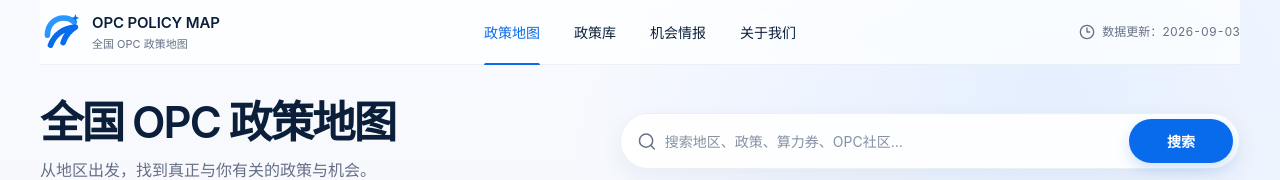
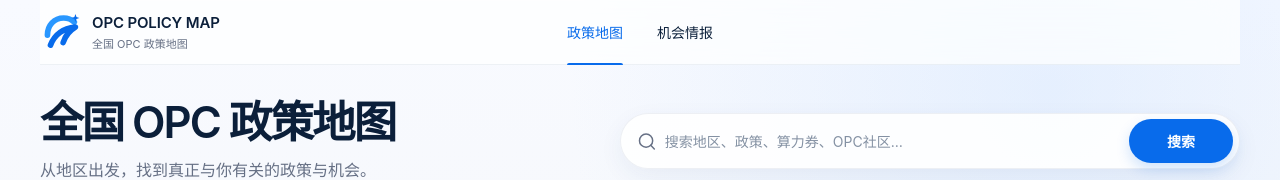
Before and after one commit to TLEON111/opc-policy-map, a Next.js app: page / in a window 1280 px wide. Shown: the top 180 px of the page. Built offline with nearby package versions, Linux system fonts and the light colour scheme; no server answers; the database is empty.

Commit message:
feat(home): 移除顶部无对应界面的「政策库」「关于我们」与「数据更新」徽标

```diff
--- a/app/page.tsx
+++ b/app/page.tsx
@@ -1,4 +1,4 @@
-import { BadgeCheck, Clock3, FileText, MapPinned } from "lucide-react";
+import { BadgeCheck, FileText, MapPinned } from "lucide-react";
 
 import { BrandLogo } from "@/components/BrandLogo";
 import { GlobalSearch } from "@/components/GlobalSearch";
@@ -7,7 +7,7 @@ import { PolicyExplorer } from "@/components/PolicyExplorer";
 import { getMonitorOverview } from "@/lib/intel";
 import { getPolicies, getProvinceSummaries } from "@/lib/policies";
 
-function SiteHeader({ updatedAt }: { updatedAt: string }) {
+function SiteHeader() {
   return (
     <header className="site-header">
       <a className="brand" href="#top" aria-label="OPC Policy Map 首页">
@@ -17,14 +17,8 @@ function SiteHeader({ updatedAt }: { updatedAt: string }) {
         <a href="#policy-map" aria-current="page">
           政策地图
         </a>
-        <a href="#policy-panel">政策库</a>
         <a href="/monitor">机会情报</a>
-        <a href="#about">关于我们</a>
       </nav>
-      <p className="header-update">
-        <Clock3 aria-hidden="true" />
-        数据更新：{updatedAt}
-      </p>
     </header>
   );
 }
@@ -104,16 +98,11 @@ export default function Home() {
   const verifiedProvinceCount = summaries.filter(
     (province) => province.policyCount > 0,
   ).length;
-  const updatedAt = summaries.reduce(
-    (latest, province) =>
-      province.lastVerifiedAt > latest ? province.lastVerifiedAt : latest,
-    "",
-  );
 
   return (
     <div id="top" className="app-shell">
       <a className="skip-link" href="#main-content">跳到主要内容</a>
-      <SiteHeader updatedAt={updatedAt} />
+      <SiteHeader />
       <main id="main-content">
         <section className="intro">
           <div>
```
